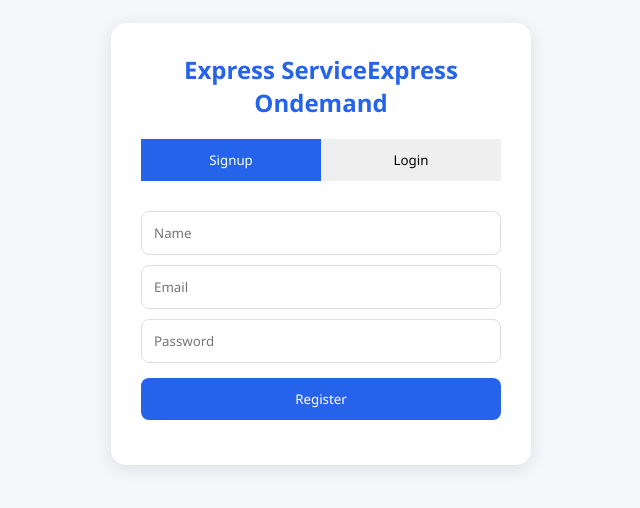
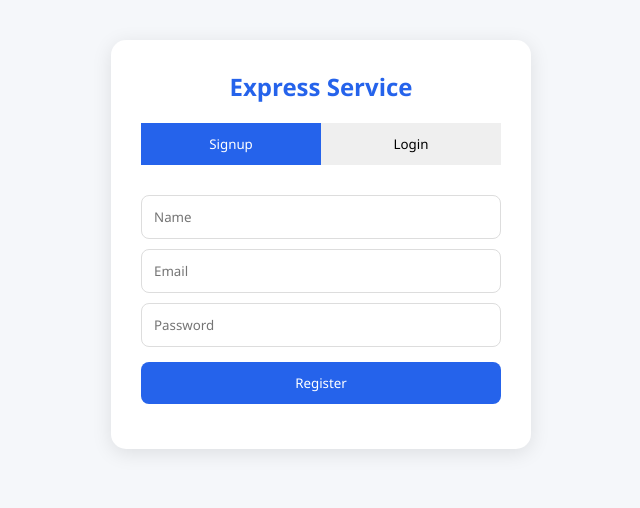
Before and after one commit to SrinidhiSanjeevi/Week-4, a plain HTML site: page frontend/index.html in a window 1280 px wide. Shown: the part 156-664 px from the top of the page, without its empty margins (319-959 px from the left). Drawn offline with Linux system fonts and the light colour scheme.

Commit message:
Modified h2 tag with Express Service

```diff
--- a/frontend/index.html
+++ b/frontend/index.html
@@ -177,7 +177,7 @@ cursor:pointer;
 
 <div class="card">
 
-<h2>Express ServiceExpress Ondemand </h2>
+<h2>Express Service </h2>
 
 <div class="tabs">
 <button class="active-tab" id="signupTab" onclick="showTab('signup')">Signup</button>
```
